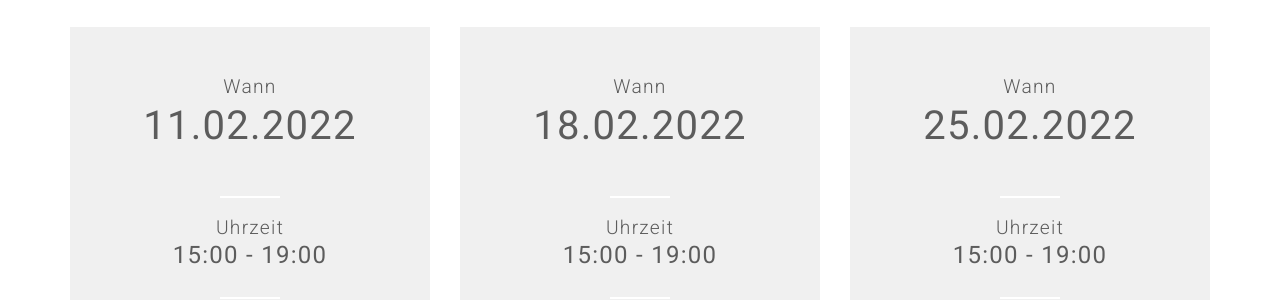
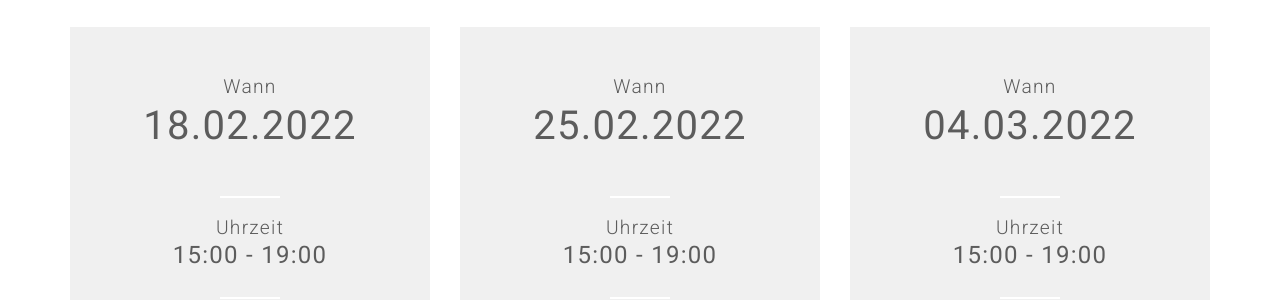
Before and after one commit to coderdojo-wien/coderdojo-wien.github.io, a Jekyll site: the page built from index.html, in a window 1280 px wide and 900 px high, scrolled down 3869 px. Shown: the part 185-485 px from the top of the window. Built offline with Jekyll 4.4.1, drawn with Linux system fonts in a browser that asks for light colours; nearby versions of some CDN libraries; comment, search, counter and statistics services are not loaded; some of the changed lines change nothing that is shown; some of the changed text lies outside the part shown.

Commit message:
Update events.yml

```diff
--- a/_data/events.yml
+++ b/_data/events.yml
@@ -3,16 +3,6 @@ title: "Termine"
 description: "Ein Anmeldung ist für die Teilnahme an den online CoderDojos nicht erforderlich. Das genaue Workshopprogramm mit den Teilnahmelinks finden sie in unserem aktuellen Newsletter, der jeweils bis spätestens den Tag davor versendet wird und auf unserer Hompepage https://www.facebook.com/coderdojowien. </br><b>Für die Teilnahme an offline CoderDojos ist unbedingt eine Anmeldung erforderlich!</b>"
 
 events-list:
-- event-date: 11.02.2022
-  event-time: 15:00 - 19:00
-  event-startdate: 2022-02-11T15:00:00+0100
-  event-enddate: 2022-02-11T19:00:00+0100
-  event-name: Online CoderDojo
-  event-type: Online
-  event-place: Online Dojo
-  event-place-name: Online
-  event-url: "https://linz.coderdojo.net/termine/"
-
 - event-date: 18.02.2022
   event-time: 15:00 - 19:00
   event-startdate: 2022-02-18T15:00:00+0100
@@ -33,6 +23,16 @@ events-list:
   event-place-name: Online
   event-url: "https://linz.coderdojo.net/termine/"
 
+- event-date: 04.03.2022
+  event-time: 15:00 - 19:00
+  event-startdate: 2022-03-04T15:00:00+0100
+  event-enddate: 2022-03-04T19:00:00+0100
+  event-name: Online CoderDojo
+  event-type: Online
+  event-place: Online Dojo
+  event-place-name: Online
+  event-url: "https://linz.coderdojo.net/termine/"
+
 # - event-date: 17.01.2022
 #   event-time: 15:00 - 19:00
 #   event-startdate: 2022-01-17T15:00:00+0100
```
